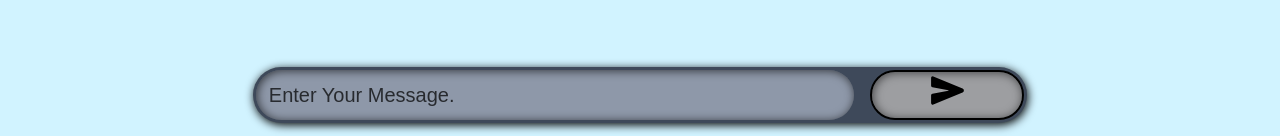
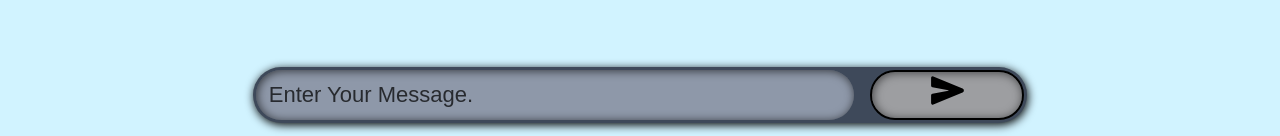
Before and after one commit to buqw/iau-cb, a React (Create React App) app: page /Home in a window 1280 px wide. Shown: the part 661-797 px from the top of the page. Built offline with nearby package versions, Linux system fonts and the light colour scheme.

Commit message:
Final Version

```diff
--- a/src/App.css
+++ b/src/App.css
@@ -233,7 +233,7 @@ footer .cont{
   background-color:  rgb(142, 152, 169);
   border: none;
   box-shadow: inset 1px 1px 10px rgba(0, 0, 0, 0.642);
-  font-size: clamp(12px,2vw,20px);
+  font-size: clamp(16px,2vw,22px);
   padding-left: 1vw;
 }
 .cont input::placeholder{
```
